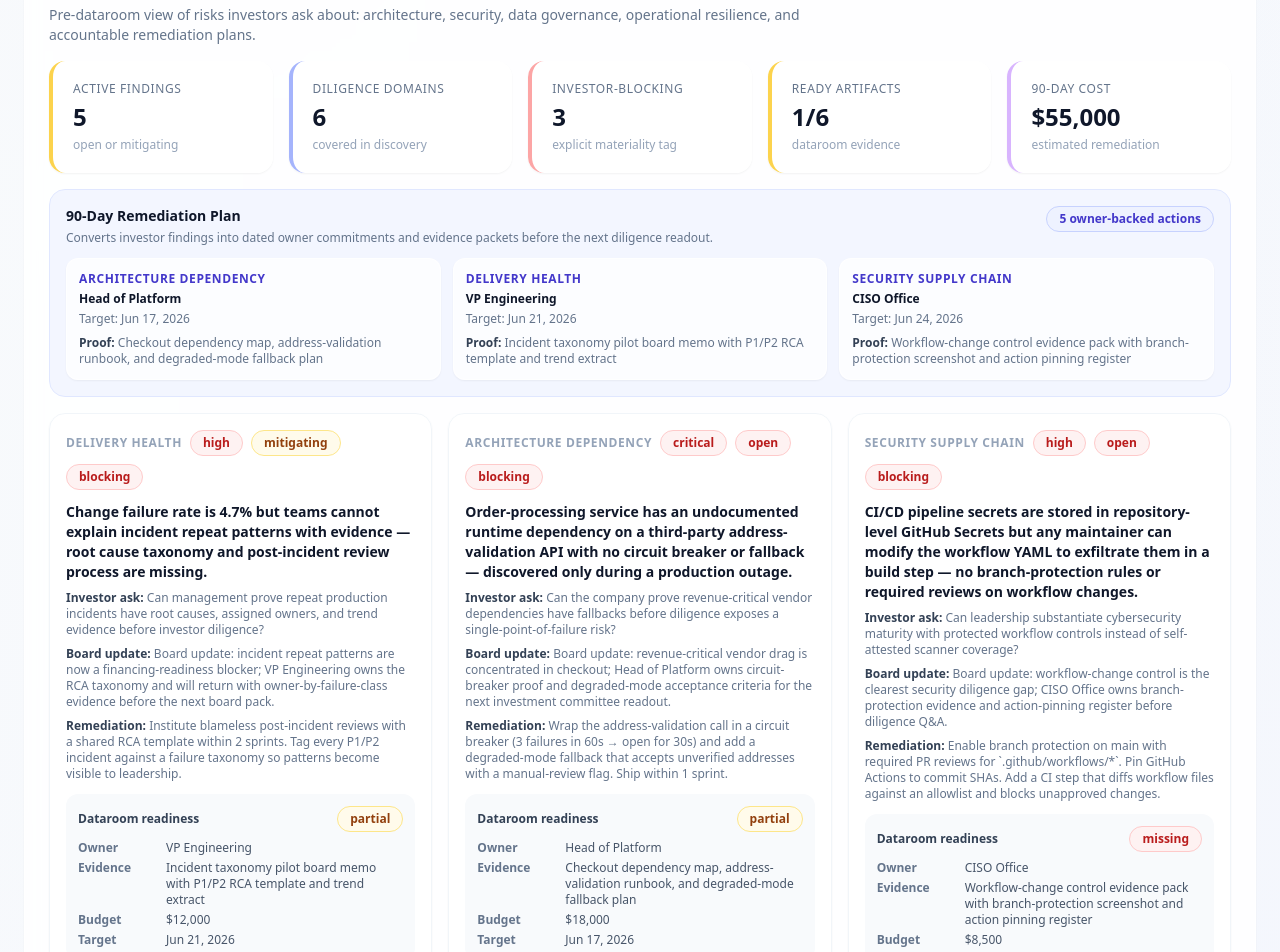
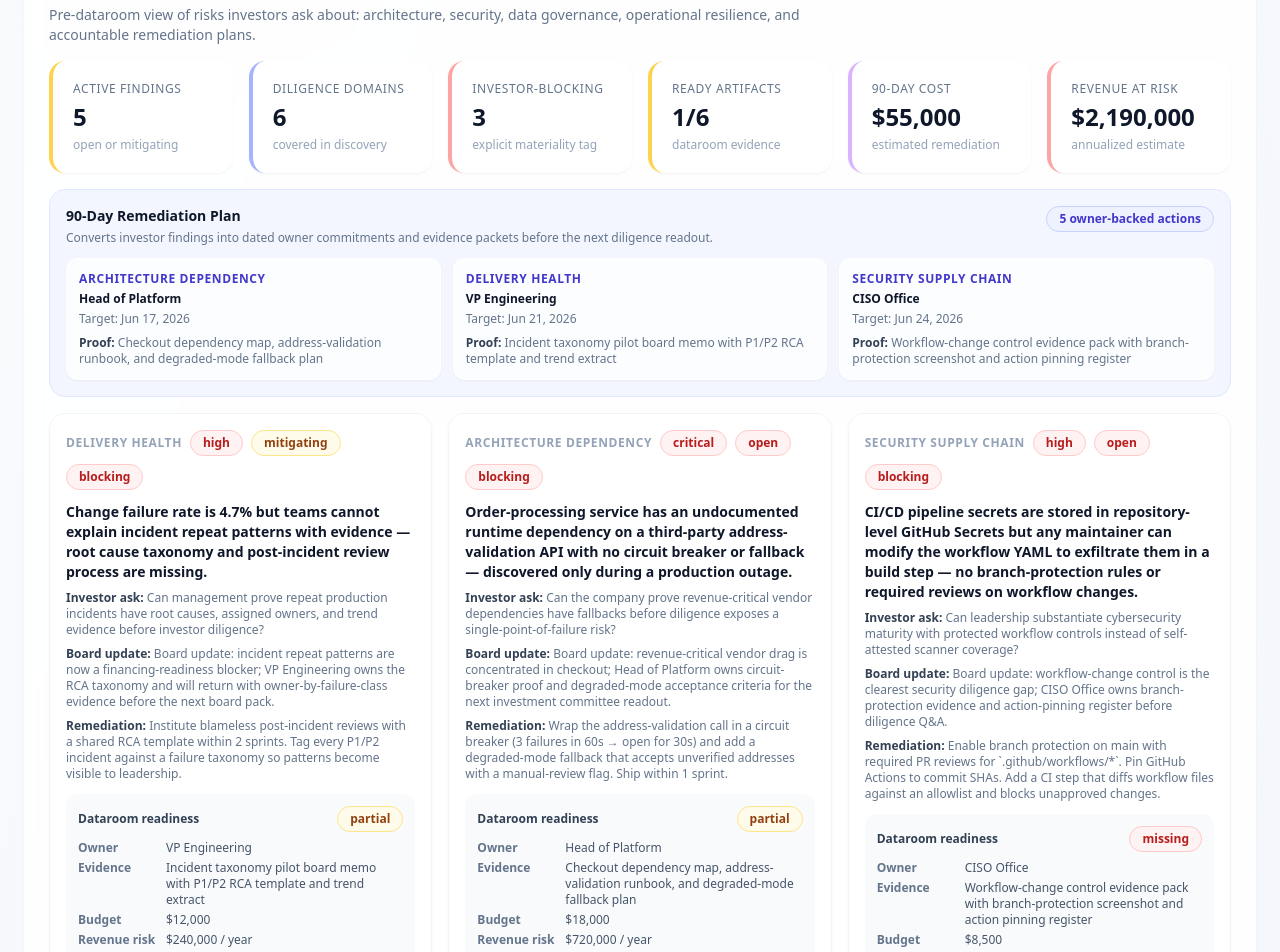
Before and after one commit to tensorgarden/cto-advisory-dashboard, a Next.js app: page / in a window 1280 px wide. Shown: the part 320-1272 px from the top of the page. Built offline with nearby package versions, Linux system fonts and the light colour scheme.

Commit message:
Quantify diligence revenue exposure

```diff
--- a/src/app/page.tsx
+++ b/src/app/page.tsx
@@ -6,6 +6,7 @@ import {
   demoEngineeringKPIs,
   demoDueDiligenceFindings,
   demoNinetyDayDiligencePlan,
+  demoActiveAnnualRevenueAtRiskUsd,
 } from "@/lib/demo-data";
 import type {
   ArchitectureDecision,
@@ -593,6 +594,16 @@ function DiligenceFindingCard({ finding }: { finding: DueDiligenceFinding }) {
             </dd>
           </div>
           <div className="flex gap-2">
+            <dt className="min-w-20 font-semibold text-slate-500">Revenue risk</dt>
+            <dd>
+              {new Intl.NumberFormat("en-US", {
+                style: "currency",
+                currency: "USD",
+                maximumFractionDigits: 0,
+              }).format(finding.estimatedAnnualRevenueAtRiskUsd)} / year
+            </dd>
+          </div>
+          <div className="flex gap-2">
             <dt className="min-w-20 font-semibold text-slate-500">Target</dt>
             <dd>
               {new Date(finding.targetRemediationDate).toLocaleDateString(
@@ -622,11 +633,15 @@ function DiligenceReadinessSection() {
     (total, finding) => total + finding.estimatedRemediationCostUsd,
     0
   );
-  const formattedRemediationCost = new Intl.NumberFormat("en-US", {
+  const usdFormatter = new Intl.NumberFormat("en-US", {
     style: "currency",
     currency: "USD",
     maximumFractionDigits: 0,
-  }).format(ninetyDayRemediationCost);
+  });
+  const formattedRemediationCost = usdFormatter.format(ninetyDayRemediationCost);
+  const formattedRevenueAtRisk = usdFormatter.format(
+    demoActiveAnnualRevenueAtRiskUsd
+  );
 
   return (
     <Card>
@@ -645,7 +660,7 @@ function DiligenceReadinessSection() {
           {investorBlockingFindings.length} blocking risks
         </Badge>
       </div>
-      <div className="mb-4 grid grid-cols-1 gap-4 md:grid-cols-5">
+      <div className="mb-4 grid grid-cols-1 gap-4 md:grid-cols-3 xl:grid-cols-6">
         <StatCard
           label="Active Findings"
           value={String(activeFindings.length)}
@@ -679,6 +694,12 @@ function DiligenceReadinessSection() {
           value={formattedRemediationCost}
           tone="purple"
           subtitle="estimated remediation"
+        />
+        <StatCard
+          label="Revenue at Risk"
+          value={formattedRevenueAtRisk}
+          tone="red"
+          subtitle="annualized estimate"
         />
       </div>
       <div className="mb-4 rounded-2xl border border-indigo-100 bg-indigo-50/70 p-4">
--- a/src/lib/demo-data.ts
+++ b/src/lib/demo-data.ts
@@ -515,6 +515,7 @@ export const demoDueDiligenceFindings: DueDiligenceFinding[] = [
     executiveOwner: "VP Engineering",
     evidenceArtifact: "Incident taxonomy pilot board memo with P1/P2 RCA template and trend extract",
     estimatedRemediationCostUsd: 12000,
+    estimatedAnnualRevenueAtRiskUsd: 240000,
     targetRemediationDate: "2026-06-21",
     discoveredAt: "2026-06-01",
     resolvedAt: null,
@@ -539,6 +540,7 @@ export const demoDueDiligenceFindings: DueDiligenceFinding[] = [
     executiveOwner: "Head of Platform",
     evidenceArtifact: "Checkout dependency map, address-validation runbook, and degraded-mode fallback plan",
     estimatedRemediationCostUsd: 18000,
+    estimatedAnnualRevenueAtRiskUsd: 720000,
     targetRemediationDate: "2026-06-17",
     discoveredAt: "2026-06-03",
     resolvedAt: null,
@@ -563,6 +565,7 @@ export const demoDueDiligenceFindings: DueDiligenceFinding[] = [
     executiveOwner: "CISO Office",
     evidenceArtifact: "Workflow-change control evidence pack with branch-protection screenshot and action pinning register",
     estimatedRemediationCostUsd: 8500,
+    estimatedAnnualRevenueAtRiskUsd: 900000,
     targetRemediationDate: "2026-06-24",
     discoveredAt: "2026-05-28",
     resolvedAt: null,
@@ -587,6 +590,7 @@ export const demoDueDiligenceFindings: DueDiligenceFinding[] = [
     executiveOwner: "Head of Customer Experience",
     evidenceArtifact: "AI response QA sample, low-confidence escalation SOP, and published disclosure draft",
     estimatedRemediationCostUsd: 9500,
+    estimatedAnnualRevenueAtRiskUsd: 180000,
     targetRemediationDate: "2026-06-28",
     discoveredAt: "2026-06-05",
     resolvedAt: null,
@@ -611,6 +615,7 @@ export const demoDueDiligenceFindings: DueDiligenceFinding[] = [
     executiveOwner: "Director of Engineering Operations",
     evidenceArtifact: "On-call coverage matrix, escalation policy draft, and tabletop exercise agenda",
     estimatedRemediationCostUsd: 7000,
+    estimatedAnnualRevenueAtRiskUsd: 150000,
     targetRemediationDate: "2026-07-02",
     discoveredAt: "2026-06-02",
     resolvedAt: null,
@@ -635,11 +640,21 @@ export const demoDueDiligenceFindings: DueDiligenceFinding[] = [
     executiveOwner: "CTO",
     evidenceArtifact: "RAPID decision log template plus ADR ownership register",
     estimatedRemediationCostUsd: 3000,
+    estimatedAnnualRevenueAtRiskUsd: 0,
     targetRemediationDate: "2026-06-10",
     discoveredAt: "2026-05-30",
     resolvedAt: "2026-06-10",
   },
 ];
+
+export const demoActiveAnnualRevenueAtRiskUsd = demoDueDiligenceFindings
+  .filter(
+    (finding) => finding.status === "open" || finding.status === "mitigating"
+  )
+  .reduce(
+    (total, finding) => total + finding.estimatedAnnualRevenueAtRiskUsd,
+    0
+  );
 
 const DAY_MS = 1000 * 60 * 60 * 24;
 const NINETY_DAY_DILIGENCE_WINDOW = 90;
--- a/src/lib/types.ts
+++ b/src/lib/types.ts
@@ -106,6 +106,7 @@ export interface DueDiligenceFinding {
   executiveOwner: string;
   evidenceArtifact: string;
   estimatedRemediationCostUsd: number;
+  estimatedAnnualRevenueAtRiskUsd: number;
   targetRemediationDate: string;
   discoveredAt: string;
   resolvedAt: string | null;
```
Also changed, not shown: 1 other file (tests, documents, lock files or other folders).
